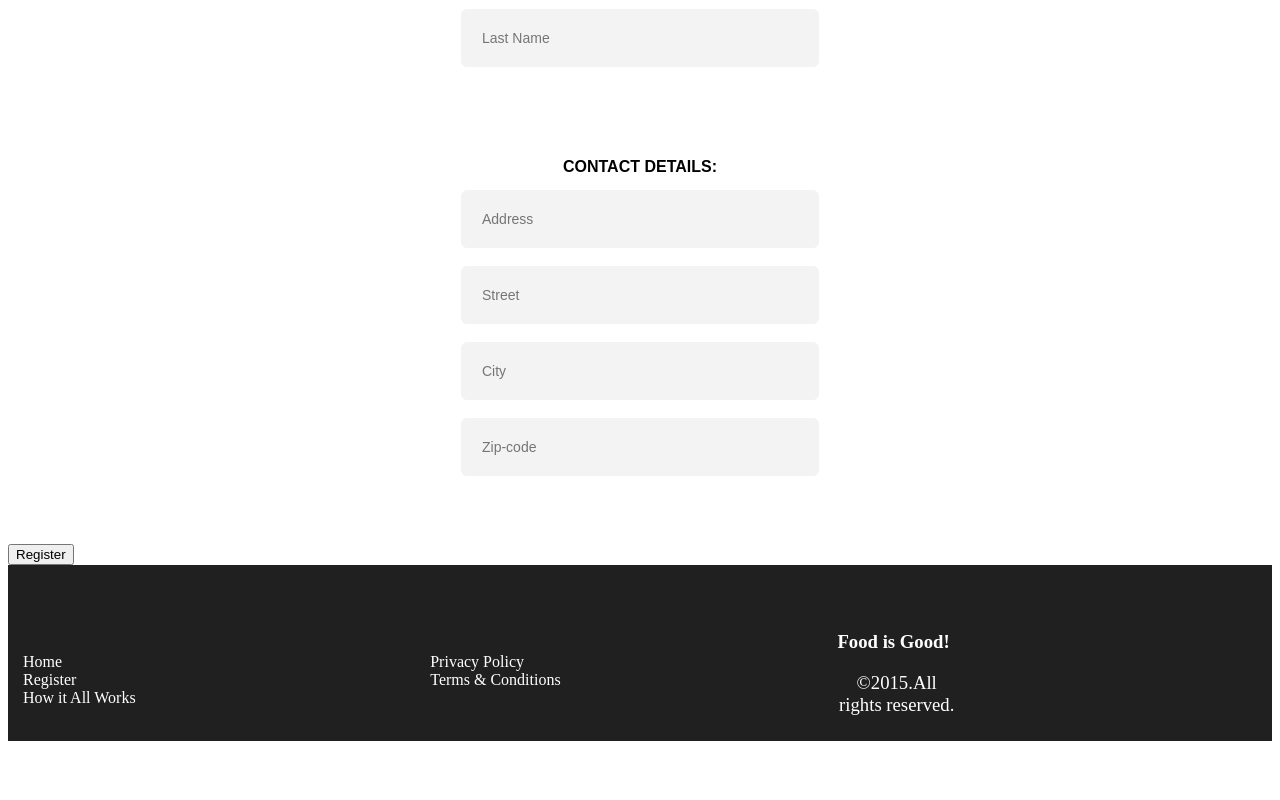
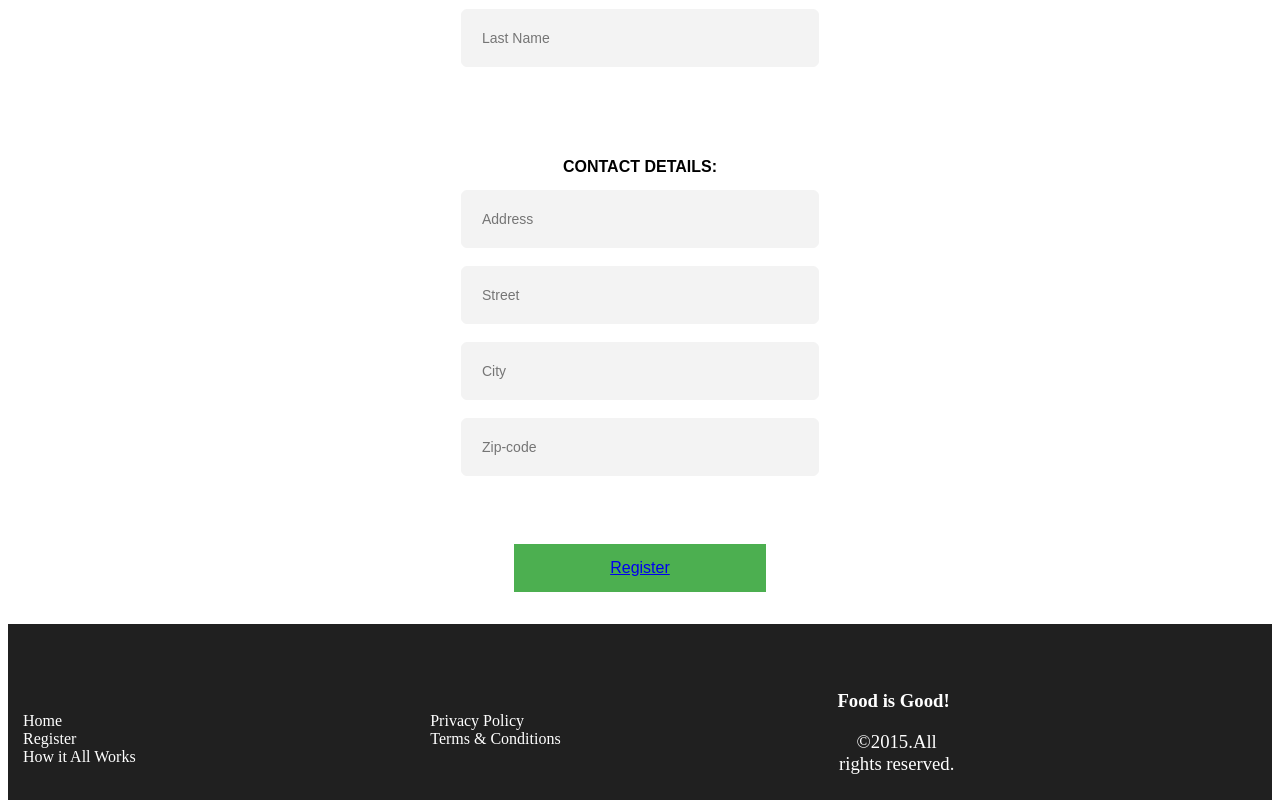
Before and after one commit to tbwe222/Foodar, a plain HTML site: page register.html in a window 1280 px wide. Shown: the part 547-1347 px from the top of the page. Before the commit the page ends 1288 px from the top, so only its background shows below. Drawn offline with Linux system fonts and the light colour scheme.

Commit message:
Update register.html

```diff
--- a/register.html
+++ b/register.html
@@ -27,7 +27,7 @@
 				<input type="text" placeholder="City" required="City"><br>
 				<input type="number" placeholder="Zip-code" required="Zip-code"><br>
 		</div>
-			 <button type="button" name="button"> Register </button>
+			 <button class="button" type="button" > <a href = "request.html" > Register </a></button>
 
 	</form>
 
```
